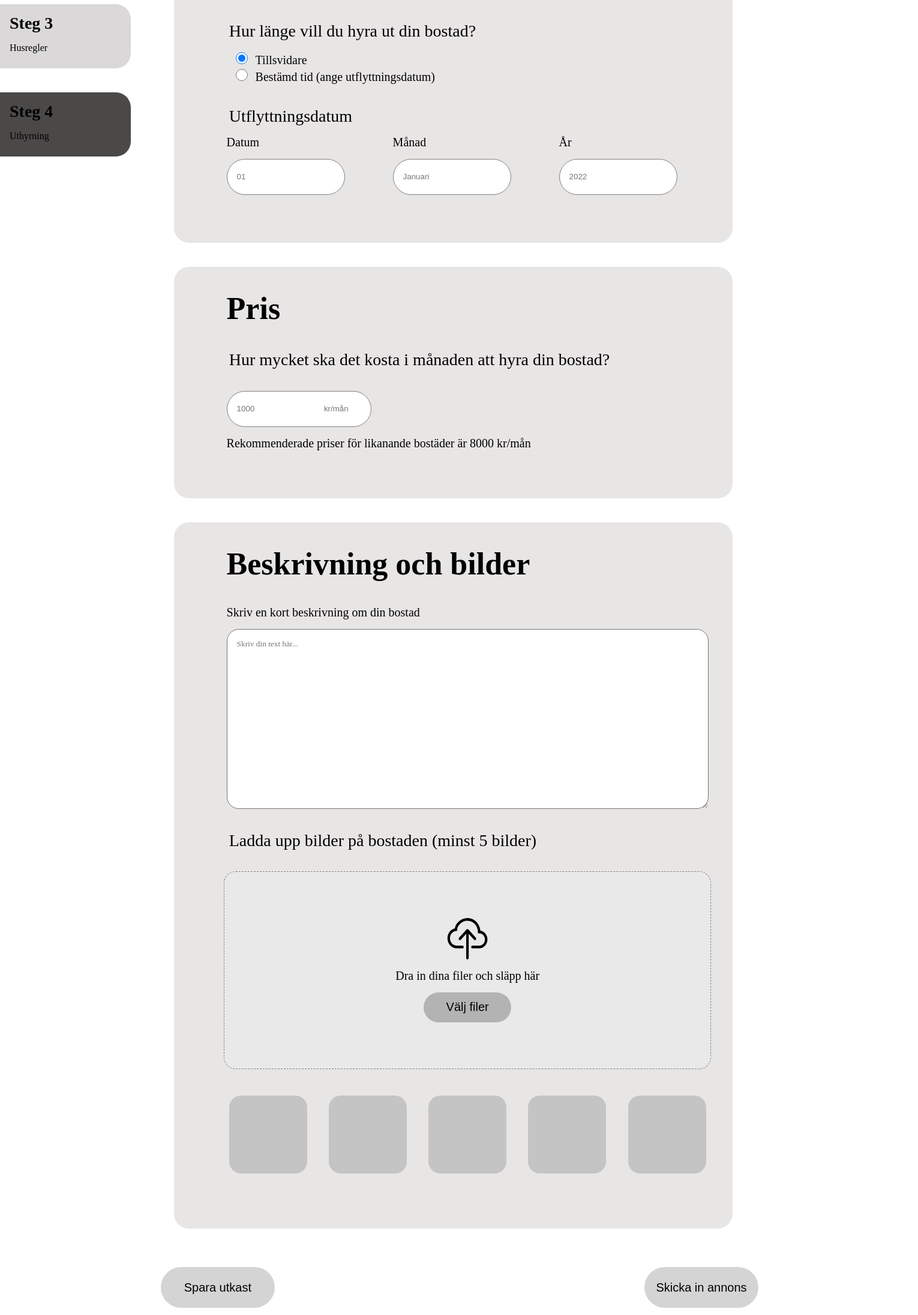
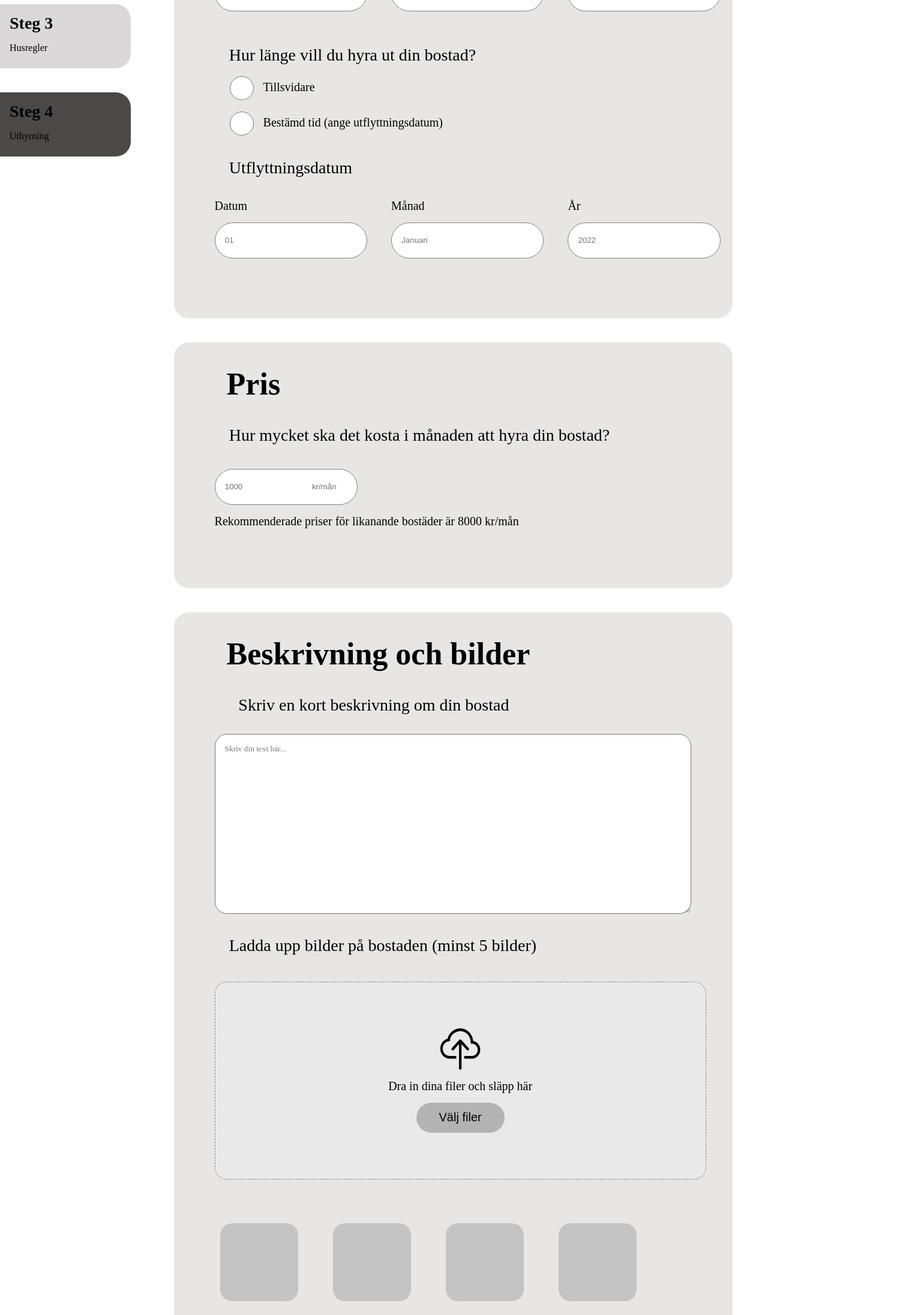
Before and after one commit to JonssonJohanna/Kollektiva, a Next.js app: page /StepFour in a window 1280 px wide. Shown: the part 600-2793 px from the top of the page at 60% size, 1530 px wide, since content can reach past the window. Built offline with nearby package versions, Linux system fonts and the light colour scheme.

Commit message:
Added styling to stepfour.js

```diff
--- a/pages/StepFour/index.js
+++ b/pages/StepFour/index.js
@@ -78,7 +78,6 @@
                   className={styles.checked}
                   type="radio"
                   value="option1"
-                  checked={true}
                 />
                 <label>Tillsvidare</label>
               </div>
@@ -142,7 +141,7 @@
             <h2 className={styles.title}>Beskrivning och bilder</h2>
             <form>
               <div className={styles.inputField}>
-                <label className={styles.titleField}>
+                <label className={styles.moreInfo}>
                   Skriv en kort beskrivning om din bostad
                 </label>
                 <textarea
@@ -166,7 +165,7 @@
               </div>
               <button className={styles.buttonDrop}>Välj filer</button>
             </div>
-            <div className={styles.dropedImages}>
+            <div>
               <div className={styles.imageItem}></div>
               <div className={styles.imageItem}></div>
               <div className={styles.imageItem}></div>
@@ -174,8 +173,7 @@
               <div className={styles.imageItem}></div>
             </div>
           </div>
-        </div>
-      </div>
+
           <div className={styles.save}>
             <div className={styles.columnButton}>
               <button className={styles.buttons}>Spara utkast</button>
@@ -187,6 +185,8 @@
             <button className={styles.buttons}>Skicka in annons</button>
           </div>
         </div>
+      </div>
+    </div>
   );
 };
 
--- a/styles/StepFour.module.css
+++ b/styles/StepFour.module.css
@@ -82,7 +82,8 @@
 .inputField {
   display: flex;
   flex-direction: column;
-  margin: 0 40px 0 40px;
+  margin: 20px 20px 20px 20px;
+  width: 90%;
 }
 .moreInfo {
   font-size: 28px;
@@ -104,15 +105,25 @@
   width: 100%;
 }
 .radioContainer {
+  display: flex;
   margin: 0 40px 0 40px;
+  flex-direction: column;
+  justify-content: space-between;
+  gap: 1rem;
+  width: 70%;
 }
 .radioButtons {
   font-size: 20px;
+  align-items: center;
+  display: flex;
+  width: 90vw;
 }
+
 .checked {
-  height: 20px;
+  height: 40px;
   width: 40px;
   padding-right: 0.5rem;
+  margin-right: 1rem;
 }
 .inputFormMoveOut {
   margin-bottom: 2rem;
@@ -153,7 +164,8 @@
   flex-direction: column;
   align-items: center;
   justify-content: center;
-  margin: 4%;
+  margin: 5%;
+  margin-left: 20px;
   gap: 1rem;
 }
 .imageDrop {
@@ -187,6 +199,8 @@
   height: 130px;
   background-color: #c4c4c4;
   border-radius: 20px;
+  display: inline-block;
+  margin: 29px;
 }
 .columnButton {
   display: flex;
@@ -195,7 +209,7 @@
 }
 .save {
   display: flex;
-  justify-content: end;
+  justify-content: space-between;
   padding-top: 4rem;
   padding-right: 1rem;
   gap: 44%;
@@ -238,18 +252,23 @@
     margin-top: 10px;
     font-size: 18px;
   }
+  .parentContainer {
+    display: flex;
+    justify-content: center;
+  }
   .leftContainer {
     display: none;
   }
   .rightContainer {
     width: 90%;
-    margin: 1rem;
   }
   .info {
-    margin-right: 0;
+    margin: 0;
+    padding-left: 0;
+    width: 100%;
   }
   .title {
-    margin-left: 5%;
+    margin: 39px 0px 19px 20px;
   }
   .inputFormDate {
     flex-direction: column;
@@ -263,6 +282,10 @@
   .moreInfo {
     font-size: 24px;
   }
+  .radioContainer {
+    margin-left: 5%;
+    gap: 0;
+  }
   .radioButtons {
     margin-bottom: 30px;
     display: flex;
@@ -272,8 +295,24 @@
   }
   .costField {
     width: 85%;
+    word-spacing: 10rem;
   }
   .labelField {
     font-size: 18px;
   }
+  .buttonDrop {
+    width: 40%;
+  }
+  .save {
+    flex-direction: column;
+    align-items: center;
+    padding-top: 1rem;
+  }
+  .buttons {
+    width: 260px;
+  }
+  .button {
+    width: 260px;
+    margin-bottom: 1rem;
+  }
 }
--- a/styles/StepOne.module.css
+++ b/styles/StepOne.module.css
@@ -150,7 +150,6 @@
 }
 .radioButtons {
   font-size: 20px;
-
   align-items: center;
   display: flex;
 }
```
Lines whose indentation alone changed are shown as unchanged.
